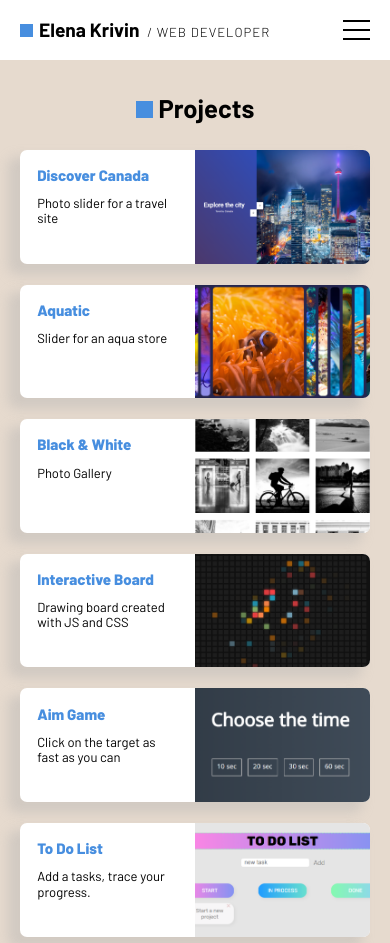
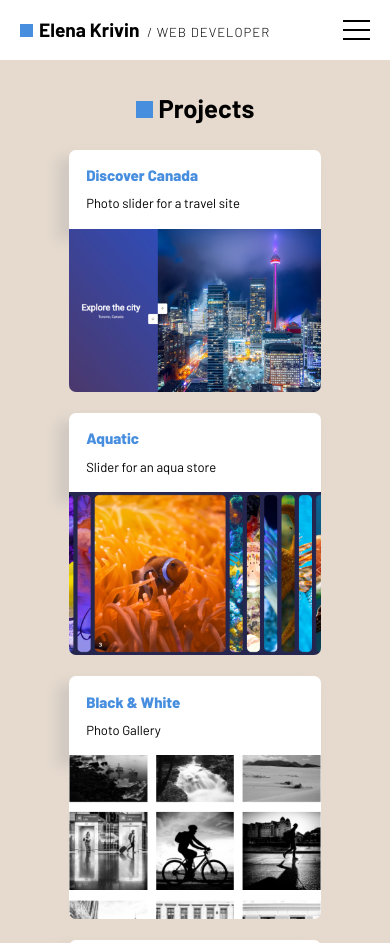
Before and after one commit to K-Lenka/Elena-Krivin, a plain HTML site: page pages/projects.html in a window 390 px wide. Shown: the top 943 px of the page. Drawn offline with nearby package versions, Linux system fonts and the light colour scheme.

Commit message:
feat: add media qiery and class

```diff
--- a/CSS/projects.css
+++ b/CSS/projects.css
@@ -72,3 +72,28 @@
         margin-top: calc(21px + (57 - 21) * ((100vw - 320px) / (710 - 320)));
     }
 }
+
+@media screen and (max-width: 590px) {
+    .row__box {
+        background-color: transparent;
+        box-shadow: none;
+        display: flex;
+        flex-direction: column;
+        align-items: center;
+    }
+    .project_name__block {
+        width: 72%;
+        background-color: var(--color-white);
+        box-shadow: -10px 9px 12px 2px rgb(173 173 173 / 37%);
+        border-top-left-radius: 7px;
+        border-top-right-radius: 7px;
+    }
+    .project_image__block {
+        width: 72%;
+    }
+    .project__image {
+        border-top-right-radius: 0px;
+        border-bottom-right-radius: 7px;
+        border-bottom-left-radius: 7px;
+    }
+}
--- a/CSS/thankyou.css
+++ b/CSS/thankyou.css
@@ -2,13 +2,13 @@ body {
     background: var(--main-background-menu);
 }
 
-h4 {
+.thankyou__heading {
     font-family: 'Playfair Display', serif;
     font-size: 7rem;
     line-height: 95px;
 }
 
-p {
+.thankyou__text {
     text-transform: uppercase;
     margin-bottom: 20px;
     font-size: 24px;
```
Also changed, not shown: pages/thankyou.html (+3 -4 lines).
